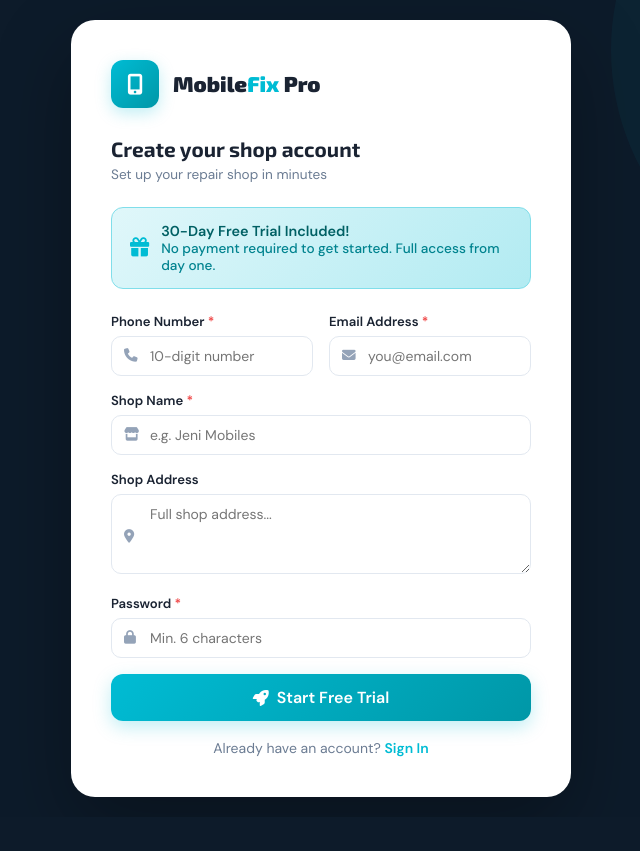
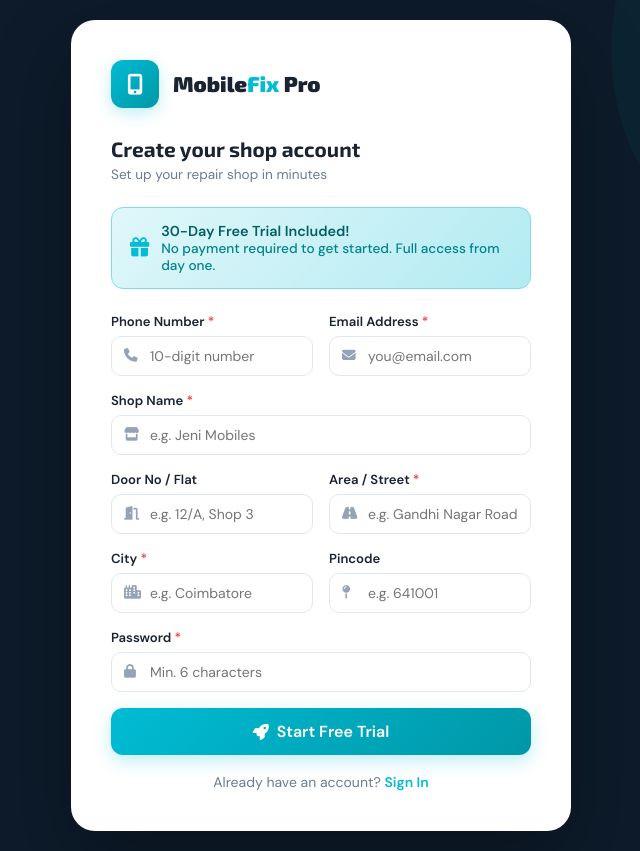
Before and after one commit to sathishthinker/mobilefix, a Flask app: page /register in a window 1280 px wide. Shown: the whole page, without its empty margins (319-959 px from the left). Before the commit the page ends 797 px from the top, so only its background shows below. Run offline with Flask 3, Linux system fonts and the light colour scheme; some libraries are stand-ins or nearby versions.

Commit message:
Add structured address fields (Door No, Street, City, Pincode) to signup/settings
Replace single address textarea with 4 organised fields so invoices
display a clean 2-line address instead of an uneven blob of text.
DB: 4 new columns (door_no, street, city, pincode) added via IF NOT EXISTS migration.
address column kept for backward compat + WhatsApp messages.

Co-Authored-By: Claude Sonnet 4.6 <noreply@anthropic.com>

```diff
--- a/app.py
+++ b/app.py
@@ -168,7 +168,8 @@ def init_db():
             except Exception:
                 db.rollback()
 
-        for col in ["logo TEXT", "google_review_link TEXT", "phone TEXT"]:
+        for col in ["logo TEXT", "google_review_link TEXT", "phone TEXT",
+                    "door_no TEXT", "street TEXT", "city TEXT", "pincode TEXT"]:
             try:
                 db.execute(f"ALTER TABLE users ADD COLUMN IF NOT EXISTS {col}")
                 db.commit()
@@ -297,7 +298,14 @@ def register():
         email = request.form.get('email', '').strip().lower()
         password = request.form.get('password', '')
         shop_name = request.form.get('shop_name', '').strip()
-        address = request.form.get('address', '').strip()
+        door_no   = request.form.get('door_no', '').strip()
+        street    = request.form.get('street', '').strip()
+        city      = request.form.get('city', '').strip()
+        pincode   = request.form.get('pincode', '').strip()
+        addr_parts = [p for p in [door_no, street] if p]
+        addr_line1 = ', '.join(addr_parts)
+        addr_line2 = city + (' - ' + pincode if pincode else '')
+        address = '\n'.join([l for l in [addr_line1, addr_line2] if l])
         if not re.match(r'^\d{10}$', phone):
             flash('Phone must be exactly 10 digits.', 'error'); return render_template('register.html')
         if not re.match(r'^[^@]+@[^@]+\.[^@]+$', email):
@@ -308,8 +316,8 @@ def register():
         if db.execute("SELECT id FROM users WHERE phone=%s OR email=%s", (phone, email)).fetchone():
             db.close()
             flash('Phone or email already registered.', 'error'); return render_template('register.html')
-        db.execute('INSERT INTO users (phone,email,password,shop_name,address,trial_start) VALUES (%s,%s,%s,%s,%s,%s)',
-                   (phone, email, hash_pw(password), shop_name, address, _now_str()))
+        db.execute('INSERT INTO users (phone,email,password,shop_name,address,door_no,street,city,pincode,trial_start) VALUES (%s,%s,%s,%s,%s,%s,%s,%s,%s,%s)',
+                   (phone, email, hash_pw(password), shop_name, address, door_no, street, city, pincode, _now_str()))
         db.commit(); db.close()
         flash('Registration successful! Your 30-day free trial has started.', 'success')
         return redirect(url_for('login'))
@@ -709,18 +717,25 @@ def settings():
     db = get_db()
     user = db.execute("SELECT * FROM users WHERE id=%s", (session['user_id'],)).fetchone()
     if request.method == 'POST':
-        shop_name           = request.form.get('shop_name', '').strip()
-        address             = request.form.get('address', '').strip()
-        google_review_link  = request.form.get('google_review_link', '').strip()
-        new_pw              = request.form.get('new_password', '')
+        shop_name          = request.form.get('shop_name', '').strip()
+        door_no            = request.form.get('door_no', '').strip()
+        street             = request.form.get('street', '').strip()
+        city               = request.form.get('city', '').strip()
+        pincode            = request.form.get('pincode', '').strip()
+        addr_parts = [p for p in [door_no, street] if p]
+        addr_line1 = ', '.join(addr_parts)
+        addr_line2 = city + (' - ' + pincode if pincode else '')
+        address = '\n'.join([l for l in [addr_line1, addr_line2] if l])
+        google_review_link = request.form.get('google_review_link', '').strip()
+        new_pw             = request.form.get('new_password', '')
         logo_data = None
         if 'logo' in request.files:
             f = request.files['logo']
             if f and f.filename:
                 mime = f.content_type or 'image/png'
                 logo_data = 'data:' + mime + ';base64,' + base64.b64encode(f.read()).decode()
-        db.execute("UPDATE users SET shop_name=%s,address=%s,google_review_link=%s WHERE id=%s",
-                   (shop_name, address, google_review_link, session['user_id']))
+        db.execute("UPDATE users SET shop_name=%s,address=%s,door_no=%s,street=%s,city=%s,pincode=%s,google_review_link=%s WHERE id=%s",
+                   (shop_name, address, door_no, street, city, pincode, google_review_link, session['user_id']))
         if new_pw and len(new_pw) >= 6:
             db.execute("UPDATE users SET password=%s WHERE id=%s", (hash_pw(new_pw), session['user_id']))
         if logo_data:
--- a/templates/register.html
+++ b/templates/register.html
@@ -87,11 +87,36 @@ textarea.form-control{padding-left:38px;resize:vertical;min-height:80px;}
         <input type="text" name="shop_name" class="form-control" placeholder="e.g. Jeni Mobiles" required>
       </div>
     </div>
-    <div class="form-group">
-      <label class="form-label">Shop Address</label>
-      <div class="input-wrap">
-        <i class="fas fa-map-marker-alt"></i>
-        <textarea name="address" class="form-control" placeholder="Full shop address..."></textarea>
+    <div class="grid-2">
+      <div class="form-group">
+        <label class="form-label">Door No / Flat</label>
+        <div class="input-wrap">
+          <i class="fas fa-door-open"></i>
+          <input type="text" name="door_no" class="form-control" placeholder="e.g. 12/A, Shop 3">
+        </div>
+      </div>
+      <div class="form-group">
+        <label class="form-label">Area / Street <span style="color:#ef4444;">*</span></label>
+        <div class="input-wrap">
+          <i class="fas fa-road"></i>
+          <input type="text" name="street" class="form-control" placeholder="e.g. Gandhi Nagar Road" required>
+        </div>
+      </div>
+    </div>
+    <div class="grid-2">
+      <div class="form-group">
+        <label class="form-label">City <span style="color:#ef4444;">*</span></label>
+        <div class="input-wrap">
+          <i class="fas fa-city"></i>
+          <input type="text" name="city" class="form-control" placeholder="e.g. Coimbatore" required>
+        </div>
+      </div>
+      <div class="form-group">
+        <label class="form-label">Pincode</label>
+        <div class="input-wrap">
+          <i class="fas fa-map-pin"></i>
+          <input type="text" name="pincode" class="form-control" placeholder="e.g. 641001" maxlength="6">
+        </div>
       </div>
     </div>
     <div class="form-group">
```
Also changed, not shown: templates/print_invoice.html (+8 -1 lines), templates/settings.html (+19 -3 lines).
